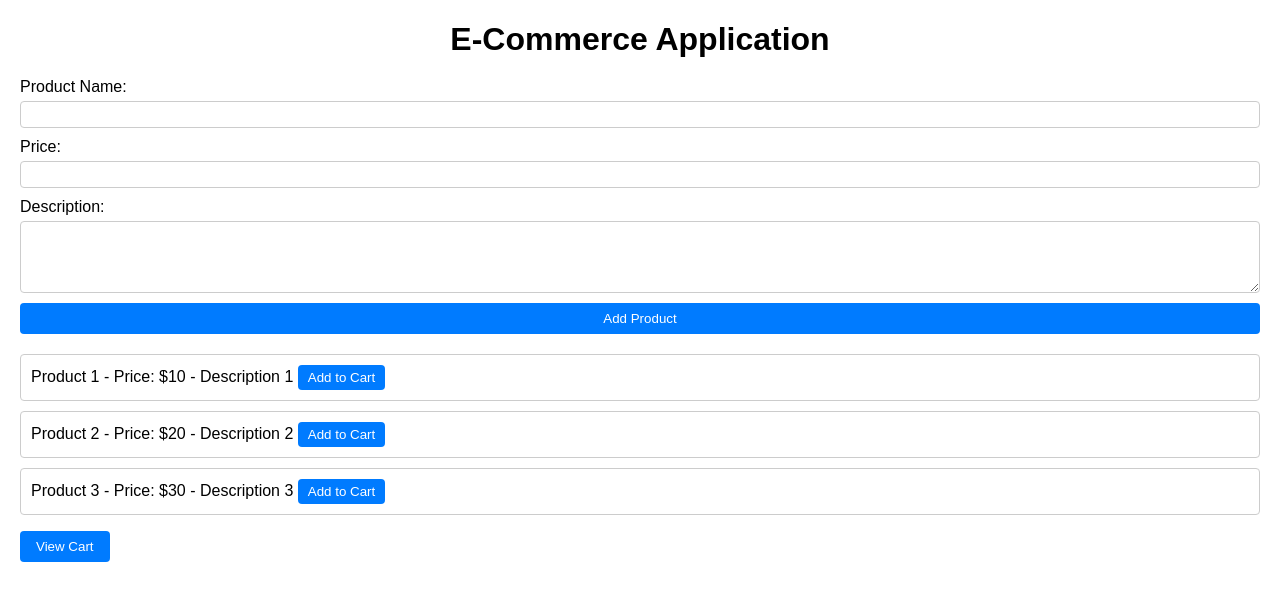
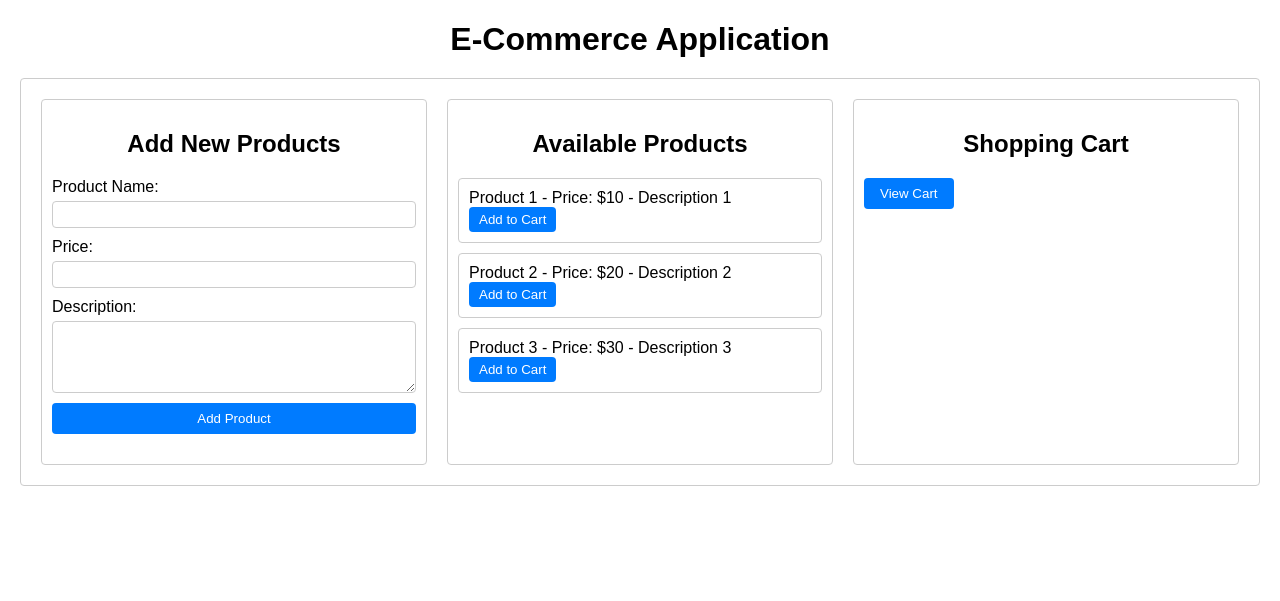
Before and after one commit to hrishikesh-mahajan/GreenSoftware, a Flask app: page / in a window 1280 px wide. Shown: the top 601 px of the page. Run offline with Flask 3, Linux system fonts and the light colour scheme; data that the repository does not hold is empty.

Commit message:
Refactor UI layout and add new features

```diff
--- a/Part 3 UI Code/static/css/style.css
+++ b/Part 3 UI Code/static/css/style.css
@@ -4,6 +4,11 @@ body {
 }
 
 h1 {
+  text-align: center;
+  margin-bottom: 20px;
+}
+
+h2 {
   text-align: center;
   margin-bottom: 20px;
 }
@@ -66,3 +71,30 @@ li {
   margin-top: 10px;
   font-weight: bold;
 }
+
+.container {
+  display: flex;
+  flex-direction: row;
+  justify-content: space-between;
+  margin-bottom: 20px;
+  padding: 10px;
+  border: 1px solid #ccc;
+  border-radius: 4px;
+  cursor: pointer;
+}
+
+.container > * {
+  flex: 1;
+  margin-inline: 10px;
+  margin-block: 10px;
+  padding: 10px;
+  border: 1px solid #ccc;
+  border-radius: 4px;
+  cursor: pointer;
+}
+
+@media screen and (max-width: 600px) {
+  .container {
+    flex-direction: column;
+  }
+}
--- a/Part 3 UI Code/templates/index.html
+++ b/Part 3 UI Code/templates/index.html
@@ -11,6 +11,9 @@
   </head>
   <body>
     <h1>E-Commerce Application</h1>
+    <div class="container">
+      <div id="add-product-container">
+        <h2>Add New Products</h2>
         <form id="product-form">
           <label for="name">Product Name:</label>
           <input type="text" id="name" name="name" required />
@@ -32,6 +35,9 @@
           ></textarea>
           <button type="submit">Add Product</button>
         </form>
+      </div>
+      <div id="product-list-container">
+        <h2>Available Products</h2>
         <ul id="product-list">
           {% for product in products %}
           <li>
@@ -43,9 +49,14 @@
           </li>
           {% endfor %}
         </ul>
+      </div>
+      <div id="cart-list-container">
+        <h2>Shopping Cart</h2>
         <button id="view-cart-btn">View Cart</button>
         <ul id="cart-list" style="display: none"></ul>
         <p id="total-amount" style="display: none"></p>
+      </div>
+    </div>
     <script src="{{ url_for('static', filename='js/script.js') }}"></script>
   </body>
 </html>
```
Lines whose indentation alone changed are shown as unchanged.
